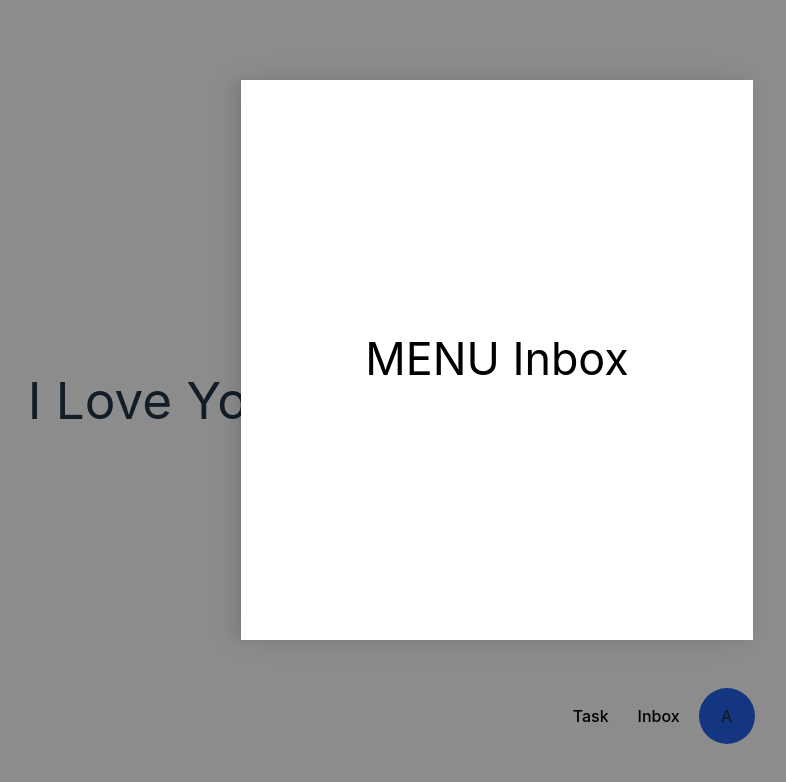
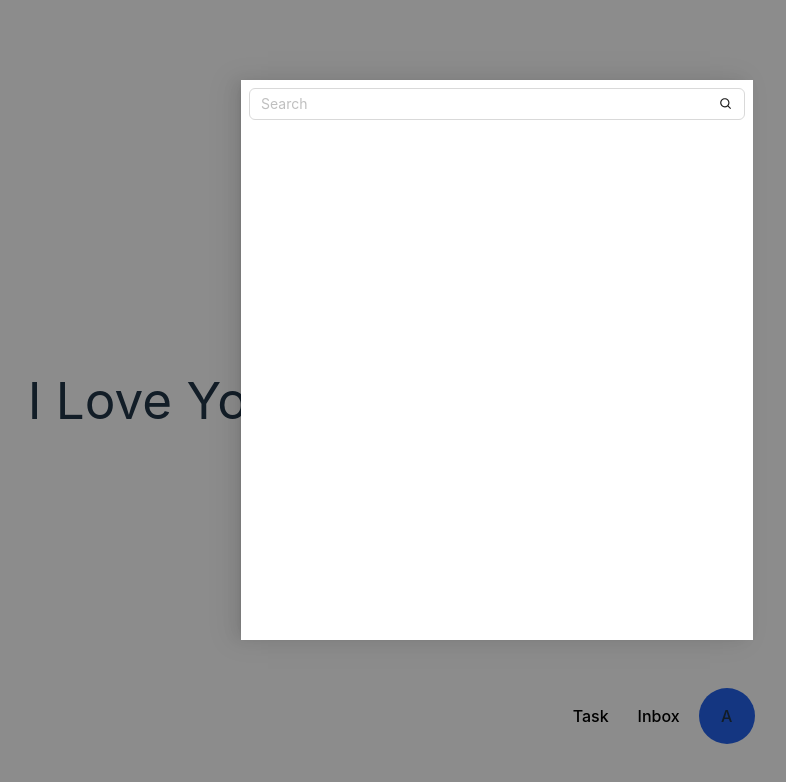
Before and after one commit to si-saaref/react-quicks, a React (Vite) app: page / in a window 1280 px wide. Both pictures are taken after a click on the button "Inbox". Shown: the top 782 px of the page, without its empty margins (487-1273 px from the left). Built offline with nearby package versions, Linux system fonts and the light colour scheme.

Commit message:
feat: create search section on menu inbox

```diff
--- a/package.json
+++ b/package.json
@@ -15,6 +15,7 @@
     "postcss": "^8.4.21",
     "react": "^18.2.0",
     "react-dom": "^18.2.0",
+    "react-icons": "^4.7.1",
     "tailwindcss": "^3.2.7"
   },
   "devDependencies": {
--- a/src/component/organisms/MenuInbox.jsx
+++ b/src/component/organisms/MenuInbox.jsx
@@ -1,5 +1,7 @@
+import { Input } from 'antd';
 import React, { useState } from 'react';
 import DrawerModal from '../molecules/DrawerModal';
+import { BiSearch } from 'react-icons/bi';
 
 export default function MenuInbox() {
 	const [isOpen, setIsOpen] = useState(false);
@@ -16,8 +18,18 @@ export default function MenuInbox() {
 				Inbox
 			</button>
 			<DrawerModal onClose={() => setIsOpen((prevStae) => !prevStae)} isOpen={isOpen}>
-				<div className='flex justify-center items-center h-full'>
-					<h1>MENU Inbox</h1>
+				<div className='flex justify-center h-full p-2'>
+					<div className='search-wrapper w-full'>
+						<Input
+							placeholder='Search'
+							className='w-full bg-white'
+							suffix={
+								<>
+									<BiSearch />
+								</>
+							}
+						/>
+					</div>
 				</div>
 			</DrawerModal>
 		</>
```
Also changed, not shown: 1 other file (tests, documents, lock files or other folders).
